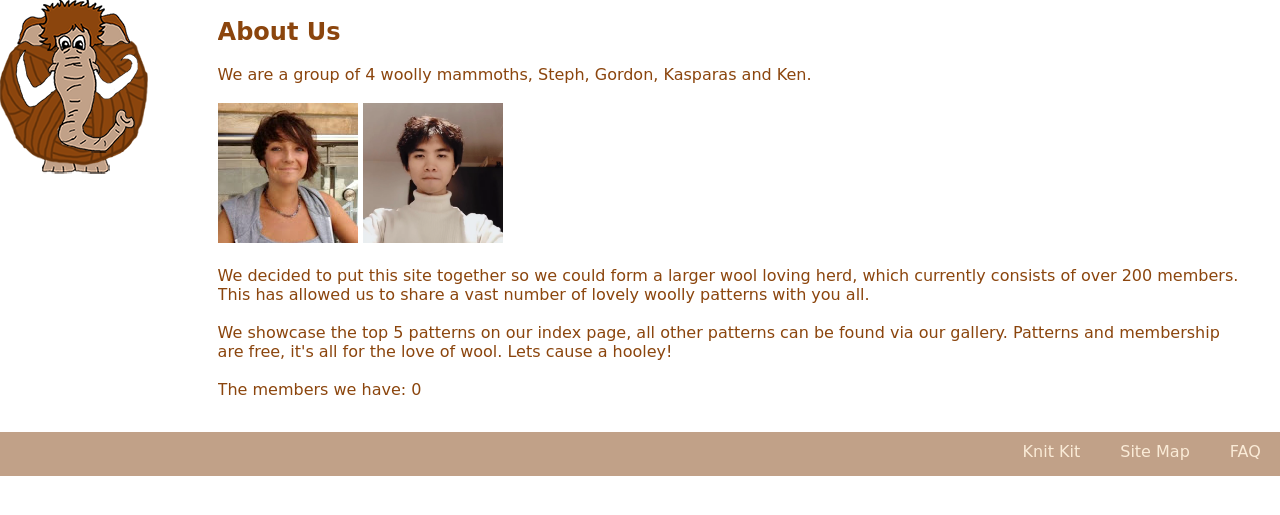
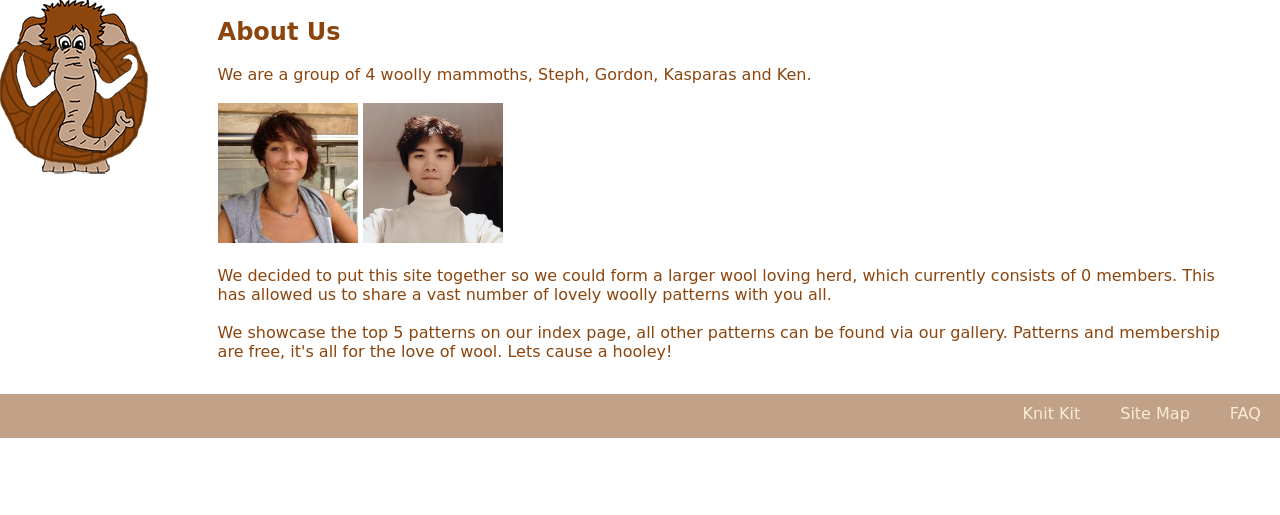
Before and after one commit to kasparas-ban/Woolley-Mammoth, a Django app: page /mammoth/about_us/ in a window 1280 px wide. Shown: the part 83-598 px from the top of the page. Run offline with Django 3.2, Linux system fonts and the light colour scheme; some libraries are stand-ins or nearby versions.

Commit message:
Amended the about us page

```diff
--- a/templates/mammoth/about_us.html
+++ b/templates/mammoth/about_us.html
@@ -17,10 +17,8 @@
  <img  width = 140px height=140px src="{% static "images/Ken.png" %}" alt="Pic of Ken">
 <br />
     <br />
-   <p> We decided to put this site together so we could form a larger wool loving herd, which currently consists of over 200 members. This has allowed us to share a vast number of lovely woolly patterns with you all. </p>
+   <p> We decided to put this site together so we could form a larger wool loving herd, which currently consists of {{ users | length}} members. This has allowed us to share a vast number of lovely woolly patterns with you all. </p>
     <br />
 <p>We showcase the top 5 patterns on our index page, all other patterns can be found via our gallery. Patterns and membership are free, it's all for the love of wool. Lets cause a hooley! </p>
-    <br />
-    <p>The members we have: {{ users | length}} </p>
 
 {% endblock %}
```
Also changed, not shown: mammoth/migrations/0001_initial.py, media/profile_images/IMG_20200318_173239.jpg (added).
